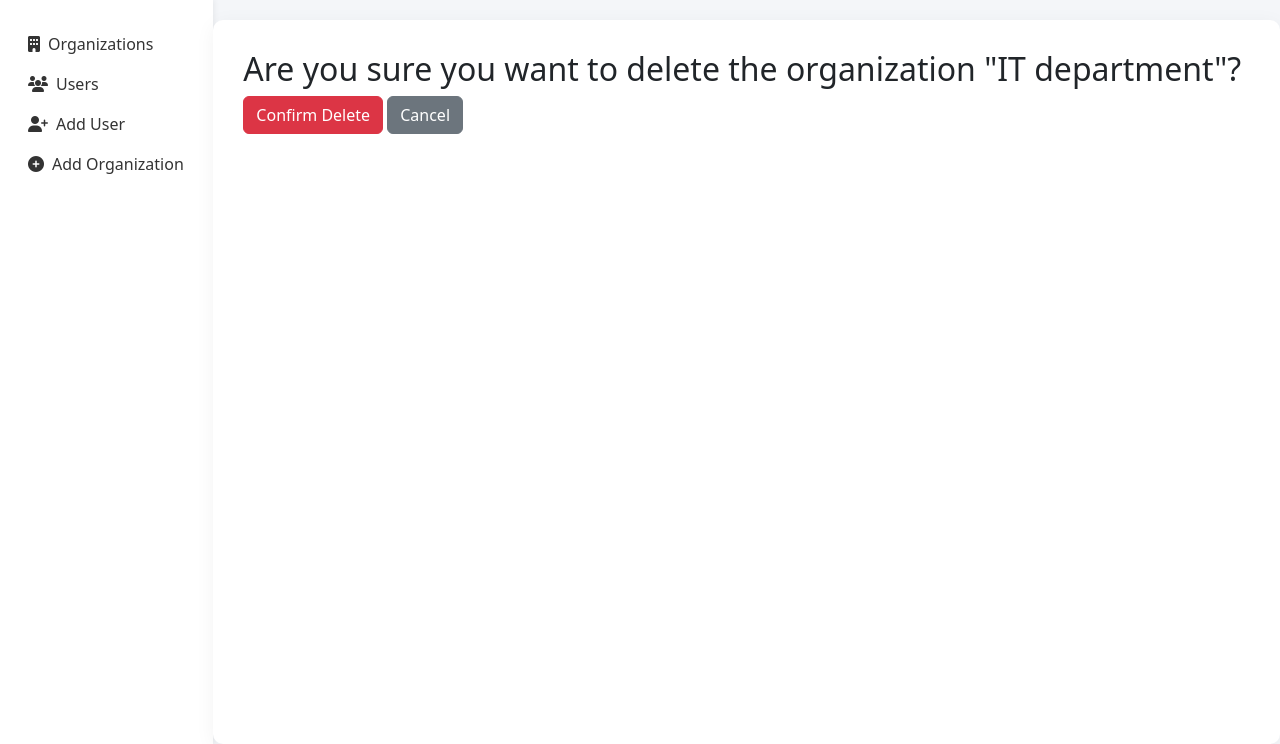
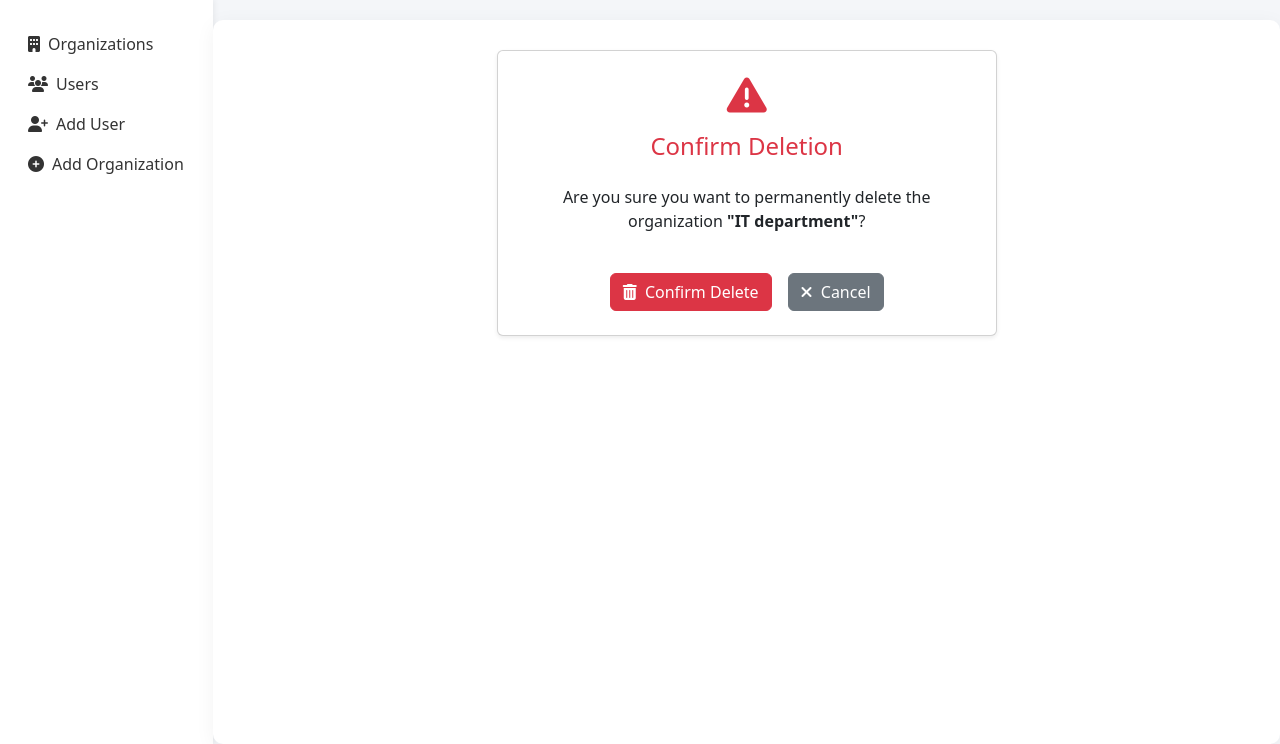
Before and after one commit to Nitishgithub2005/Multi-Organization-Management-System, a Django app: page /organizations/organization/1/delete/ in a window 1280 px wide. Shown: the part 56-800 px from the top of the page. Run offline with Django 5.2, Linux system fonts and the light colour scheme; a user stored in the database is signed in; data comes from the database, SQL or seed files in the repository.

Commit message:
Update organization_confirm_delete.html

```diff
--- a/multi_org_mgmt/organizations/templates/organizations/organization_confirm_delete.html
+++ b/multi_org_mgmt/organizations/templates/organizations/organization_confirm_delete.html
@@ -1,11 +1,27 @@
 {% extends 'organizations/base.html' %}
 
 {% block content %}
-  <h2>Are you sure you want to delete the organization "{{ object.name }}"?</h2>
+<div class="d-flex justify-content-center">
+  <div class="card p-4 shadow-sm" style="max-width: 500px; width: 100%;">
+    <div class="text-center mb-3">
+      <i class="fas fa-exclamation-triangle text-danger" style="font-size: 2.5rem;"></i>
+      <h4 class="mt-3 text-danger">Confirm Deletion</h4>
+    </div>
 
-  <form method="post">
-    {% csrf_token %}
-    <button type="submit" class="btn btn-danger">Confirm Delete</button>
-    <a href="{% url 'organization-list' %}" class="btn btn-secondary">Cancel</a>
-  </form>
+    <p class="text-center">
+      Are you sure you want to permanently delete the organization
+      <strong>"{{ object.name }}"</strong>?
+    </p>
+
+    <form method="post" class="d-flex justify-content-center gap-3 mt-4">
+      {% csrf_token %}
+      <button type="submit" class="btn btn-danger">
+        <i class="fas fa-trash-alt me-1"></i> Confirm Delete
+      </button>
+      <a href="{% url 'organization-list' %}" class="btn btn-secondary">
+        <i class="fas fa-times me-1"></i> Cancel
+      </a>
+    </form>
+  </div>
+</div>
 {% endblock %}
```
